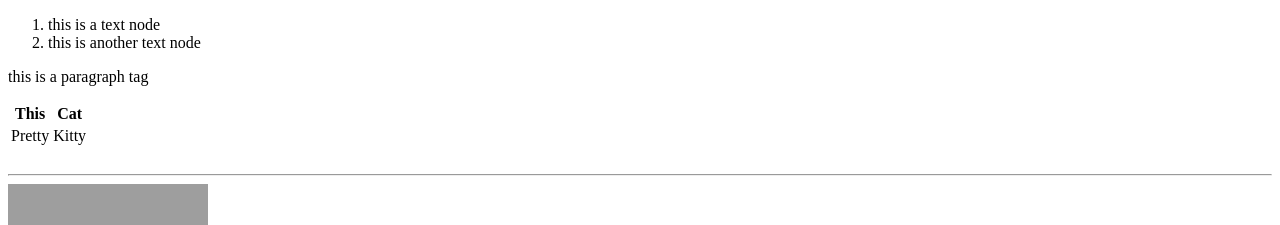
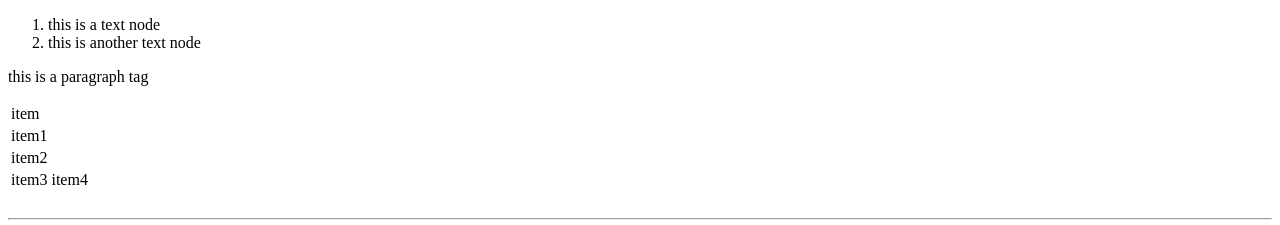
Before and after one commit to donnafarris/html-intro, a plain HTML site: page index.html in a window 1280 px wide. Shown: the top 225 px of the page. Drawn offline with Linux system fonts and the light colour scheme; grey boxes are pictures that could not be loaded.

Commit message:
Update index.html

```diff
--- a/index.html
+++ b/index.html
@@ -15,14 +15,19 @@
     <p>this is a paragraph tag</p>
 
     <table>
-      <tr>
-        <th>This</th>
-        <th>Cat</th>
-      </tr>
-      <tr>
-        <td>Pretty</td>
-        <td>Kitty</td>
-      </tr>
+        <tr>
+            <td>item</td>
+        </tr>
+        <tr>
+            <td>item1</td>
+        </tr>
+        <tr>
+            <td>item2</td>
+        </tr>
+        <tr>
+            <td>item3</td>
+            <td>item4</td>
+        </tr>
     </table>
 
     <br />
@@ -34,3 +39,5 @@
     />
   </body>
 </html>
+
+<!--- CSS1, CSS3, CSS3 -->
```
